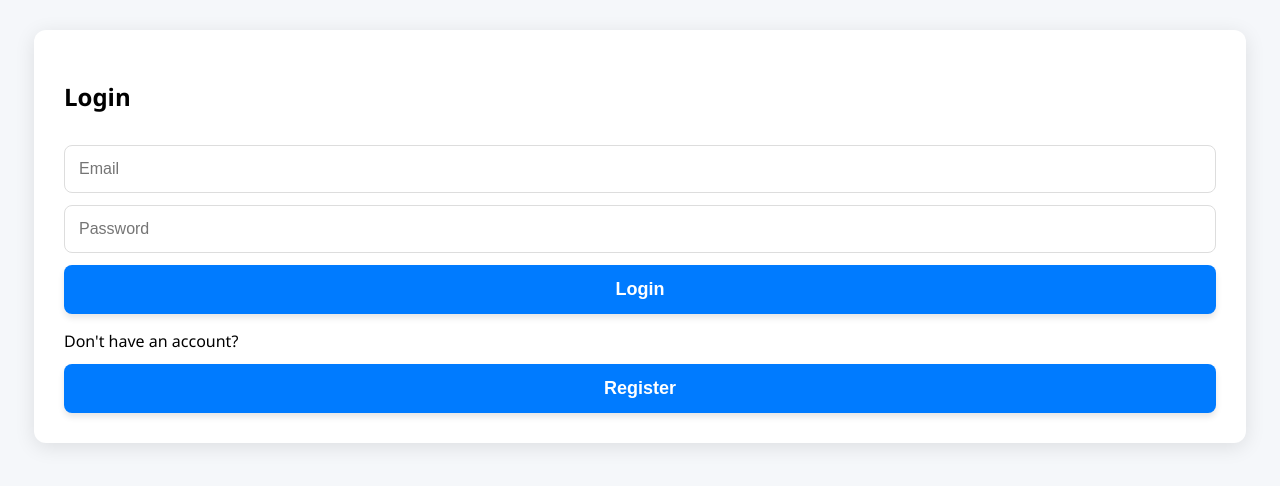
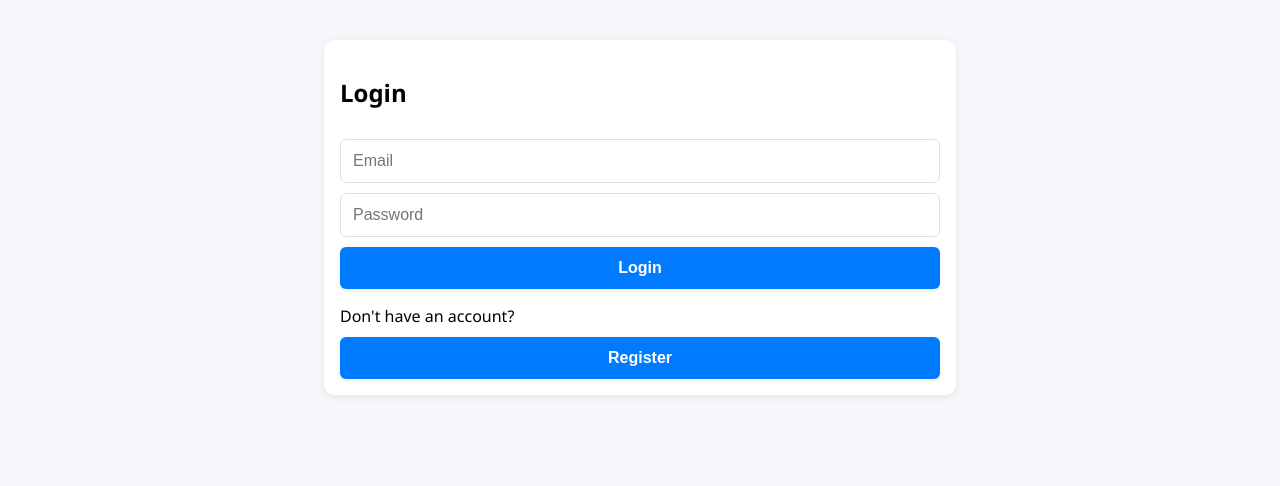
Before and after one commit to Highspeedmitch/cp-check-submissions, a React (Create React App) app in the folder Frontend/: page / in a window 1280 px wide. Shown: the top 486 px of the page. Built offline with nearby package versions, Linux system fonts and the light colour scheme.

Commit message:
fixed bug where a user could register an organization with empty org properties. updated CSS

```diff
--- a/Frontend/src/index.css
+++ b/Frontend/src/index.css
@@ -4,11 +4,9 @@
   --primary-hover: #0056b3;
   --success-color: #28a745;
   --error-color: #dc3545;
-  --admin-color: #28a745;
-  --admin-hover: #1e7e34;
-  --button-shadow: 0 4px 6px rgba(0, 0, 0, 0.1);
-  --button-hover-shadow: 0 6px 10px rgba(0, 0, 0, 0.15);
   --font-family: 'Segoe UI', Tahoma, Geneva, Verdana, sans-serif;
+  --base-padding: 16px;
+  --container-max-width: 600px;
 }
 
 /* Global Styles */
@@ -17,22 +15,27 @@ body {
   padding: 0;
   background-color: #f5f7fa;
   font-family: var(--font-family);
+  -webkit-font-smoothing: antialiased;
+  -moz-osx-font-smoothing: grayscale;
 }
+
+/* Viewport Meta (Make sure this is in your index.html head) */
+/* <meta name="viewport" content="width=device-width, initial-scale=1.0"> */
 
 /* Containers */
 .container,
 .dashboard-container {
-  max-width: 90%;
-  margin: 30px auto;
-  padding: 30px;
+  max-width: var(--container-max-width);
+  margin: 40px auto;
+  padding: var(--base-padding);
   background: #ffffff;
-  border-radius: 12px;
-  box-shadow: 0 4px 20px rgba(0, 0, 0, 0.1);
-  transition: opacity 0.5s ease, transform 0.5s ease;
+  border-radius: 10px;
+  box-shadow: 0 2px 8px rgba(0, 0, 0, 0.08);
+  transition: transform 0.3s ease, opacity 0.3s ease;
 }
 
 .container:hover {
-  transform: translateY(-5px);
+  transform: translateY(-3px);
 }
 
 /* Inputs, Buttons, and Textareas */
@@ -40,78 +43,66 @@ input,
 button,
 textarea {
   width: 100%;
-  padding: 14px;
-  margin-top: 12px;
-  border-radius: 8px;
-  border: 1px solid #ddd;
+  padding: 12px;
+  margin-top: 10px;
+  border-radius: 6px;
+  border: 1px solid #e0e0e0;
   font-size: 16px;
   box-sizing: border-box;
 }
 
 textarea {
   resize: vertical;
-  min-height: 100px;
-  background-color: #f9f9f9;
+  min-height: 80px;
+  background-color: #fafafa;
 }
 
 /* Buttons */
 button {
   background-color: var(--primary-color);
-  color: white;
+  color: #fff;
   border: none;
   cursor: pointer;
-  font-size: 18px;
-  font-weight: bold;
-  transition: background 0.3s ease, box-shadow 0.3s ease;
-  box-shadow: var(--button-shadow);
+  font-size: 16px;
+  font-weight: 600;
+  transition: background-color 0.3s ease, box-shadow 0.3s ease;
+  box-shadow: 0 2px 4px rgba(0, 0, 0, 0.08);
 }
 
 button:hover {
   background-color: var(--primary-hover);
-  box-shadow: var(--button-hover-shadow);
+  box-shadow: 0 3px 6px rgba(0, 0, 0, 0.1);
 }
 
-.admin-btn {
-  background-color: var(--admin-color);
-  margin-top: 10px;
-}
-
-.admin-btn:hover {
-  background-color: var(--admin-hover);
-}
-
-/* Logout Button: Constrained to 500px max width */
+/* Logout Button: Constrain max-width */
 .logout-btn {
-  background-color: #dc3545;
-  color: white;
-  border: none;
-  padding: 14px 20px;
+  background-color: var(--error-color);
+  padding: 12px 20px;
   margin-top: 20px;
-  cursor: pointer;
-  border-radius: 8px;
+  border-radius: 6px;
   font-size: 16px;
-  font-weight: bold;
+  font-weight: 600;
   width: 100%;
   max-width: 500px;
-  box-shadow: var(--button-shadow);
-  transition: background 0.3s ease, box-shadow 0.3s ease;
+  box-shadow: 0 2px 4px rgba(0, 0, 0, 0.08);
+  transition: background-color 0.3s ease, box-shadow 0.3s ease;
 }
 
 .logout-btn:hover {
   background-color: #c82333;
-  box-shadow: var(--button-hover-shadow);
+  box-shadow: 0 3px 6px rgba(0, 0, 0, 0.1);
 }
 
 /* Success and Error Messages */
 .success {
   color: var(--success-color);
-  font-weight: bold;
+  font-weight: 600;
   margin-top: 10px;
 }
 
 .error {
   color: var(--error-color);
-  font-weight: bold;
+  font-weight: 600;
   margin-top: 10px;
 }
 
@@ -125,39 +116,42 @@ button:hover {
 .sidebar {
   background-color: #ffffff;
   width: 250px;
-  padding: 20px;
-  border-right: 1px solid #ddd;
+  padding: var(--base-padding);
+  border-right: 1px solid #e0e0e0;
   transition: width 0.3s ease, padding 0.3s ease;
   overflow: hidden;
+  position: relative;
 }
 
-/* When collapsed, hide the sidebar completely */
 .sidebar.collapsed {
   width: 0;
   padding: 0;
   border-right: none;
 }
 
+/* Sidebar Toggle: Always visible, positioned relative to sidebar */
+.sidebar .sidebar-toggle {
+  position: absolute;
+  top: 10px;
+  right: 400px; /* Adjust so that the toggle remains accessible */
+  background: #ffffff;
+  border: 1px solid #e0e0e0;
+  border-radius: 50%;
+  width: 30px;
+  height: 30px;
+  font-size: 18px;
+  line-height: 30px;
+  text-align: center;
+  cursor: pointer;
+  transition: right 0.3s ease;
+}
+
+/* Sidebar Content */
 .sidebar h2 {
   font-size: 20px;
   margin-bottom: 15px;
 }
 
-.sidebar-toggle {
-  position: absolute;
-  top: 10px;
-  right: 400px; /* Adjust this value so the toggle button appears on the edge */
-  background: #ffffff;
-  border: 1px solid #ddd;
-  border-radius: 50%;
-  width: 30px;
-  height: 30px;
-  font-size: 18px;
-  line-height: 28px;
-  text-align: center;
-  cursor: pointer;
-  transition: right 0.3s ease;
-}
 .sidebar ul {
   list-style: none;
   padding: 0;
@@ -166,10 +160,10 @@ button:hover {
 
 .sidebar li {
   padding: 10px 0;
-  border-bottom: 1px solid #eee;
+  border-bottom: 1px solid #f0f0f0;
   font-size: 16px;
   cursor: pointer;
-  transition: color 0.2s;
+  transition: color 0.2s ease;
 }
 
 .sidebar li.completed {
@@ -180,7 +174,7 @@ button:hover {
 /* Main Content Area */
 .main-content {
   flex: 1;
-  padding: 30px;
+  padding: 20px 30px;
 }
 
 /* Dashboard Header */
@@ -197,7 +191,7 @@ button:hover {
 
 .dashboard-header h1 {
   font-size: 32px;
-  text-shadow: 1px 1px 3px rgba(0, 0, 0, 0.3);
+  text-shadow: 1px 1px 3px rgba(0, 0, 0, 0.2);
   margin: 0;
 }
 
@@ -211,21 +205,21 @@ button:hover {
 
 .property-card {
   background-color: var(--primary-color);
-  color: white;
+  color: #fff;
   padding: 20px;
-  border-radius: 12px;
+  border-radius: 8px;
   cursor: pointer;
   width: 100%;
   max-width: 250px;
   text-align: center;
-  transition: background 0.3s, transform 0.3s;
+  transition: background-color 0.3s ease, transform 0.3s ease;
   animation: fadeIn 0.5s ease forwards;
   opacity: 0;
 }
 
 .property-card:hover {
   background-color: var(--primary-hover);
-  transform: translateY(-5px);
+  transform: translateY(-3px);
 }
 
 .property-card h3 {
@@ -243,12 +237,12 @@ button:hover {
 .submissions-table th,
 .submissions-table td {
   padding: 12px;
-  border-bottom: 1px solid #ddd;
+  border-bottom: 1px solid #e0e0e0;
   text-align: left;
 }
 
 .submissions-table th {
-  background-color: #f2f2f2;
+  background-color: #f8f8f8;
 }
 
 .submissions-table tr:hover {
@@ -266,16 +260,6 @@ button:hover {
 }
 
 /* Animations */
-.container-enter, .dashboard-container-enter {
-  opacity: 0;
-  transform: translateY(20px);
-}
-
-.container-enter-active, .dashboard-container-enter-active {
-  opacity: 1;
-  transform: translateY(0);
-}
-
 @keyframes fadeIn {
   from {
     opacity: 0;
@@ -316,14 +300,15 @@ button:hover {
   }
 }
 
-/* For Mobile: Keep the dashboard-container in row layout so the sidebar remains on the left */
 @media screen and (max-width: 480px) {
+  /* Keep dashboard-container in row layout on mobile so sidebar remains on the left */
   .dashboard-container {
     flex-direction: row;
   }
   .sidebar {
     width: 200px;
-    border-right: 1px solid #ddd;
+    padding: 16px;
+    border-right: 1px solid #e0e0e0;
     border-bottom: none;
   }
   .main-content {
```
Also changed, not shown: 1 other file (tests, documents, lock files or other folders).
